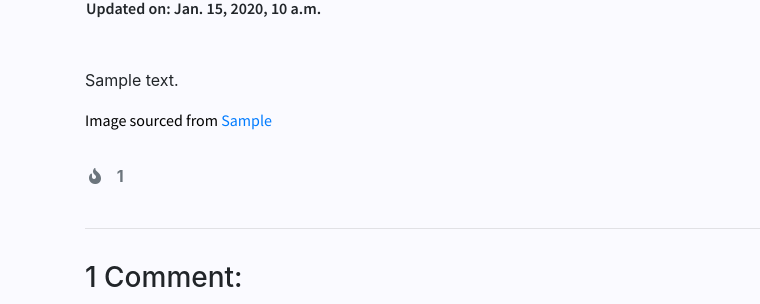
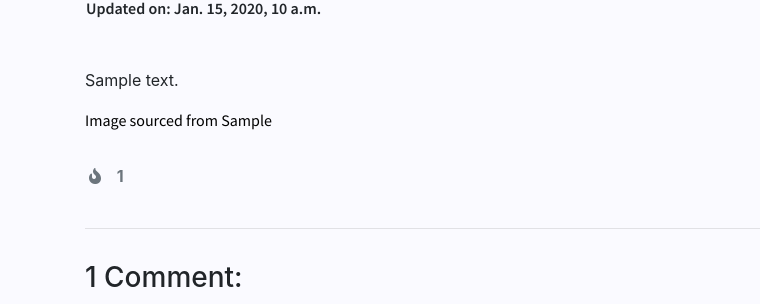
Before and after one commit to AlexanderJWard/gpu-bytes, a Django app: a page that uses templates/post_detail.html in a window 1280 px wide. Shown: the part 257-561 px from the top of the page, without its empty margins (0-760 px from the left). Run offline with Django 3.2, Linux system fonts and the light colour scheme; tables that the repository leaves empty hold one stand-in row (values such as "Sample post"); some libraries are stand-ins or nearby versions.

Commit message:
Fix contrast issues on sourced from links

```diff
--- a/static/css/style.css
+++ b/static/css/style.css
@@ -339,8 +339,6 @@ footer p {
     height: 5rem;
 }
 
-/* empty posts and gpus */
-
 .empty-gpu,
 .empty-post,
 .add-gpu,
@@ -361,13 +359,17 @@ footer p {
     color: #000;
 }
 
-/* .masthead-image {
-    width: 100%;
-    height: 60vh;
-    object-fit: cover;
-    overflow: hidden;
+.gpu-link a,
+.post-link a {
+    text-decoration: none;
+    color: #000;
+}
 
-} */
+.gpu-link a:hover,
+.post-link a:hover {
+    text-decoration: underline;
+    color: #bd0000;
+}
 
 .btn-like {
     border: 1px solid transparent;
--- a/templates/gpu_detail.html
+++ b/templates/gpu_detail.html
@@ -48,7 +48,7 @@
                 <p class="gpu-text">{{ gpu.specs | linebreaks | safe }}</p>
                 {% endif %}
                 {% if gpu.sourced_from %}
-                <p class="gpu-text">Content and image sourced from <a href="{{ gpu.sourced_from }}" target="_blank">{{ gpu.sourced_from }}</a></p>
+                <p class="gpu-text gpu-link">Content and image sourced from <a href="{{ gpu.sourced_from }}" target="_blank">{{ gpu.sourced_from }}</a></p>
                 {% endif %}
             </div>
         </div>
--- a/templates/post_detail.html
+++ b/templates/post_detail.html
@@ -33,7 +33,7 @@
                     {{ post.content | linebreaks | safe }}
                 </p>
                 {% if post.sourced_from %}
-                <p class="card-text">Image sourced from <a href="{{ post.sourced_from }}" target="_blank">{{ post.sourced_from }}</a></p>
+                <p class="post-link card-text">Image sourced from <a href="{{ post.sourced_from }}" target="_blank">{{ post.sourced_from }}</a></p>
                 {% endif %}
                 <div class="row">
                     <div class="col-12 mt-3">
```
